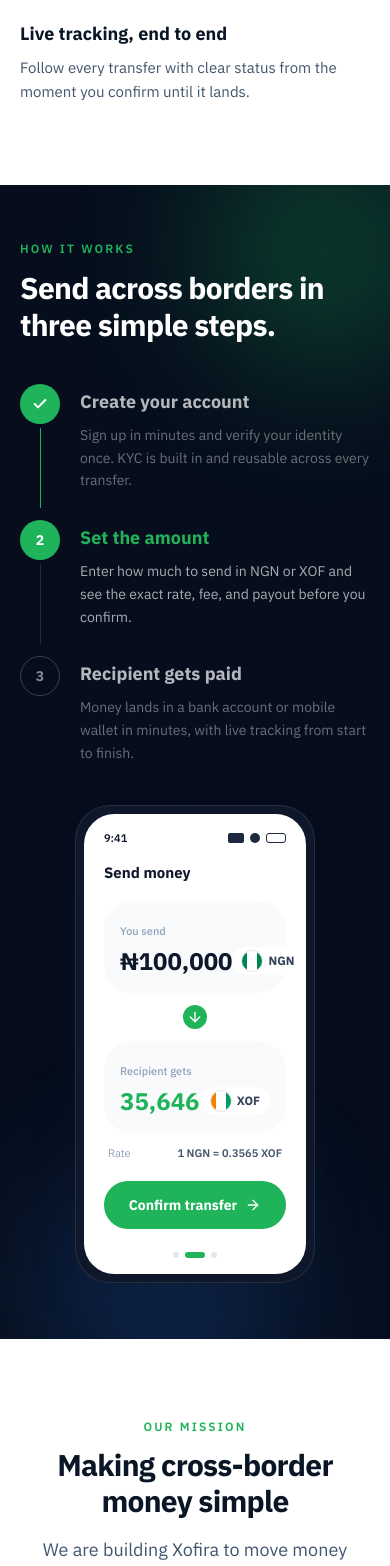
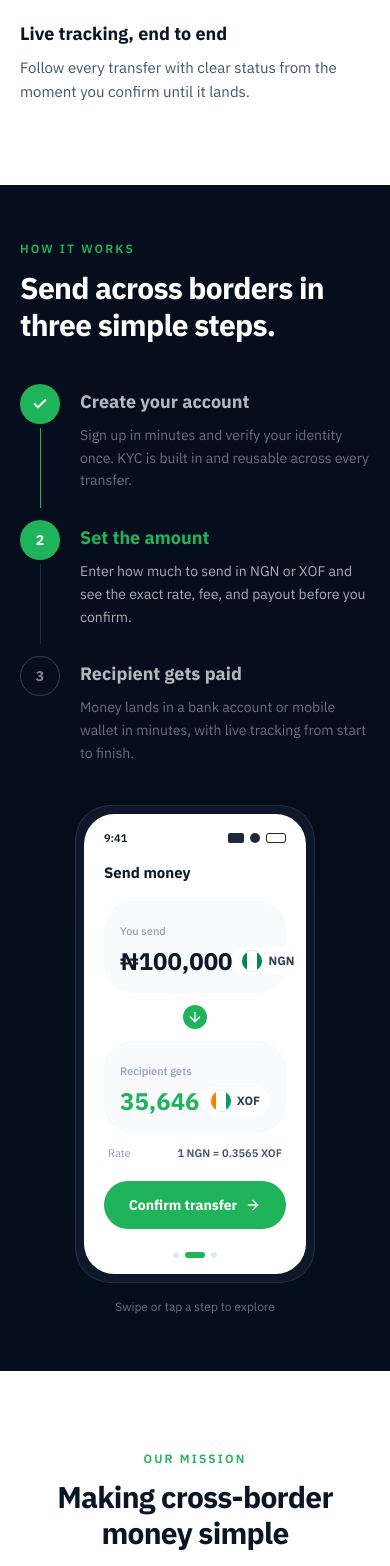
Before and after one commit to JoelEmmanuelCloud/xofirawesite, a Next.js app: page / in a window 390 px wide. Shown: the part 6102-7668 px from the top of the page. Built offline with nearby package versions, Linux system fonts and the light colour scheme.

Commit message:
Add swipe navigation to how-it-works steps on mobile

```diff
--- a/src/components/HowItWorks.tsx
+++ b/src/components/HowItWorks.tsx
@@ -34,6 +34,21 @@ export function HowItWorks() {
   const [active, setActive] = useState(0);
   const [inView, setInView] = useState(false);
   const ref = useRef<HTMLDivElement | null>(null);
+  const touchX = useRef<number | null>(null);
+
+  const onTouchStart = (event: React.TouchEvent) => {
+    touchX.current = event.touches[0].clientX;
+  };
+
+  const onTouchEnd = (event: React.TouchEvent) => {
+    if (touchX.current === null) return;
+    const dx = event.changedTouches[0].clientX - touchX.current;
+    touchX.current = null;
+    if (Math.abs(dx) < 40) return;
+    setActive((s) =>
+      dx < 0 ? Math.min(s + 1, STEPS.length - 1) : Math.max(s - 1, 0),
+    );
+  };
 
   useEffect(() => {
     const node = ref.current;
@@ -70,8 +85,8 @@ export function HowItWorks() {
     >
       <div aria-hidden className="pointer-events-none absolute inset-0">
         <div className="absolute inset-0 grid-bg opacity-30" />
-        <div className="absolute -right-16 -top-16 h-64 w-64 rounded-full bg-green/25 blur-3xl" />
-        <div className="absolute -bottom-20 left-10 h-64 w-64 rounded-full bg-brand/20 blur-3xl" />
+        <div className="absolute -right-16 -top-16 hidden h-64 w-64 rounded-full bg-green/25 blur-3xl sm:block" />
+        <div className="absolute -bottom-20 left-10 hidden h-64 w-64 rounded-full bg-brand/20 blur-3xl sm:block" />
       </div>
       <Container className="relative">
         <div
@@ -147,8 +162,15 @@ export function HowItWorks() {
           </div>
 
           <Reveal delay={120}>
-            <div className="flex justify-center lg:justify-end">
+            <div
+              className="flex flex-col items-center lg:items-end"
+              onTouchStart={onTouchStart}
+              onTouchEnd={onTouchEnd}
+            >
               <Phone active={active} />
+              <p className="mt-4 text-xs text-white/40 lg:hidden">
+                Swipe or tap a step to explore
+              </p>
             </div>
           </Reveal>
         </div>
```
